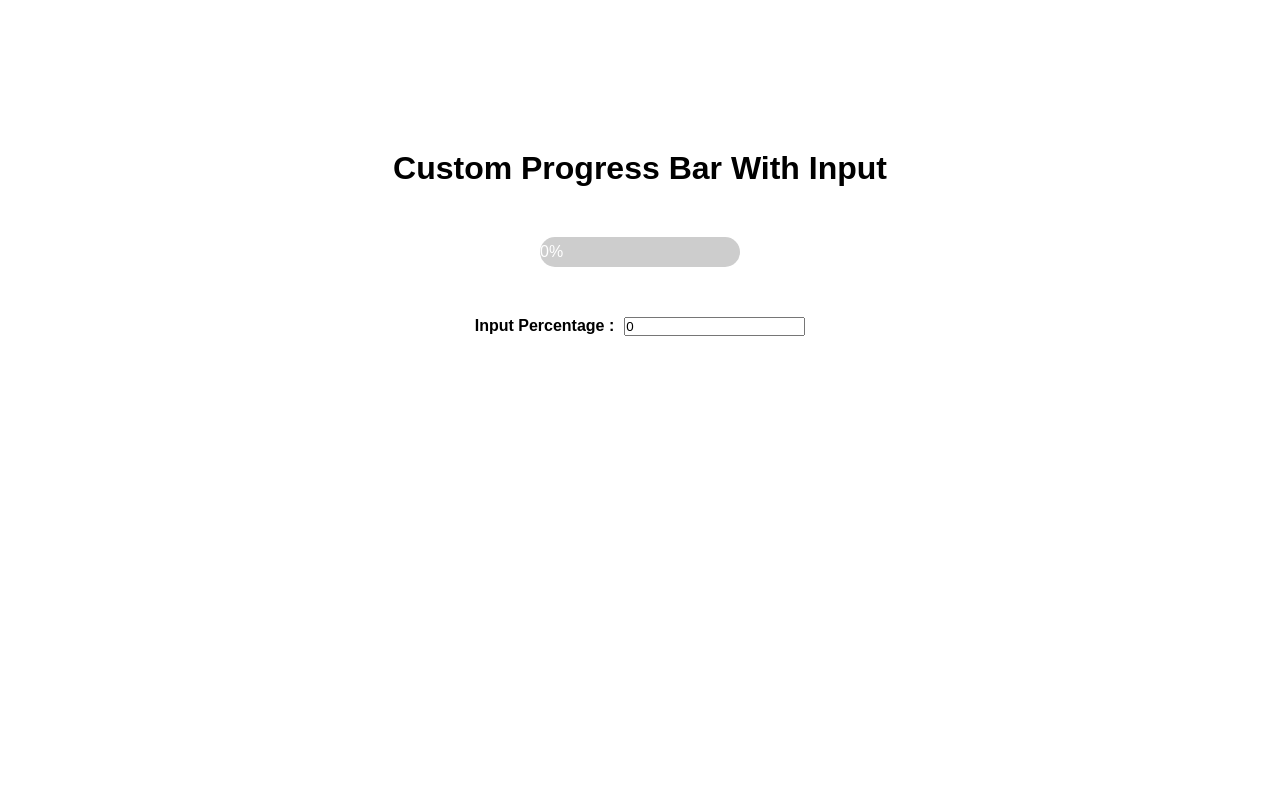
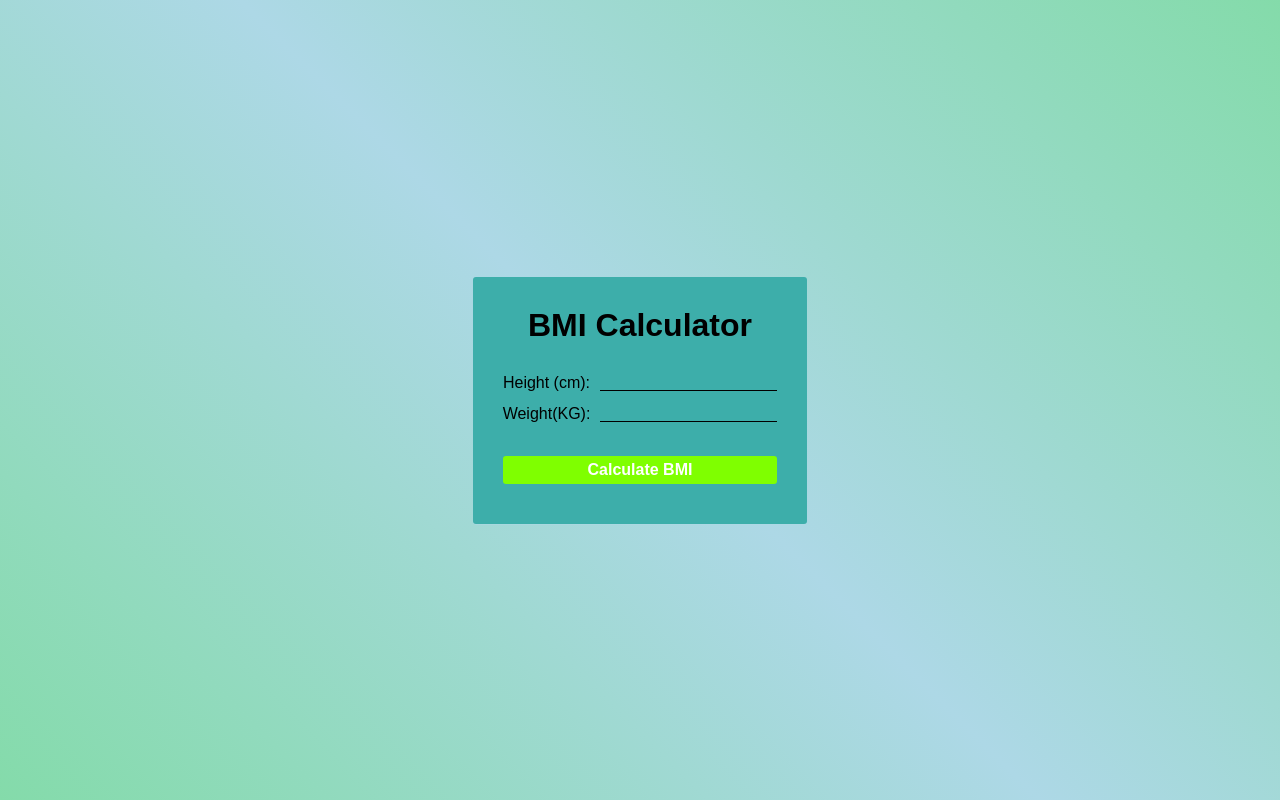
Before and after one commit to geethanjali128/25_react_projects, a React (Create React App) app: page / in a window 1280 px wide. Built offline with nearby package versions, Linux system fonts and the light colour scheme.

Commit message:
25 react projects

```diff
--- a/src/App.js
+++ b/src/App.js
@@ -2,7 +2,8 @@ import React from "react";
 import "./App.css";
 
 // import ProgressBar from "./components/custom-progress-bar/ProgressBar";
-import CustomProgressBar from "./components/custom-progress-bar-input/CustomProgressBar";
+// import CustomProgressBar from "./components/custom-progress-bar-input/CustomProgressBar";
+import BMICalculator from "./components/BMI-calculator/BmiCalculator";
 
 function App() {
   return (
@@ -19,7 +20,8 @@ function App() {
       {/* <Tip/> */}
       {/* <MusicPlayer/> */}
       {/* <ProgressBar /> */}
-      <CustomProgressBar />
+      {/* <CustomProgressBar /> */}
+      <BMICalculator />
     </div>
   );
 }
--- /dev/null
+++ b/src/components/BMI-calculator/BmiCalculator.js
@@ -0,0 +1,78 @@
+import React, { useState } from "react";
+import "./bmi.css";
+
+const BMICalculator = () => {
+  const [height, setHeight] = useState(null);
+  const [weight, setWeight] = useState(null);
+  const [bmi, setBmi] = useState(null);
+  const [errMsg, setErrMsg] = useState("");
+
+  const calculateBmi = () => {
+    // checks whether that the user enters the details correctly or not
+    if (!height || !weight) {
+      setErrMsg("Please enter both Height and Weight");
+      return;
+    }
+
+    // html input values are always treated as strings by default,parseFloat is used here to convert these string values into floating-point numbers
+    const numericHeight = parseFloat(height);
+    const numericWeight = parseFloat(weight);
+
+    if (
+      isNaN(numericHeight) ||
+      isNaN(numericWeight) ||
+      numericHeight <= 0 ||
+      numericWeight <= 0
+    ) {
+      setErrMsg("Please enter valid numeric values for both height and weight");
+      return;
+    }
+
+    const calculateHeightInMetres = numericHeight / 100;
+    const calculateBmiValue = (
+      numericWeight /
+      (calculateHeightInMetres * calculateHeightInMetres)
+    ).toFixed(2);
+    setBmi(calculateBmiValue);
+    setErrMsg("");
+  };
+  return (
+    <div className="bmi-calculator-container">
+      <div className="bmi-calculator">
+        <h1>BMI Calculator</h1>
+        <div className="input-container">
+          <label>Height (cm):</label>
+          <input
+            type="number"
+            value={height}
+            onChange={(e) => setHeight(e.target.value)}
+          />
+        </div>
+        <div className="input-container">
+          <label>Weight(KG):</label>
+          <input
+            type="number"
+            value={weight}
+            onChange={(e) => setWeight(e.target.value)}
+          />
+        </div>
+        <button onClick={calculateBmi}>Calculate BMI</button>
+        {errMsg ? <p className="err">{errMsg}</p> : null}
+        {!errMsg &&
+          bmi && ( // Show BMI result if there’s no error and BMI is calculated
+            <p className="bmi-message">
+              {bmi < 18.5
+                ? "Underweight"
+                : bmi >= 18.5 && bmi < 24.9
+                ? "Normal Weight"
+                : bmi >= 25 && bmi < 29.9
+                ? "Overweight"
+                : "Obese"}
+            </p>
+          )}
+      </div>
+    </div>
+  );
+};
+
+export default BMICalculator;
--- /dev/null
+++ b/src/components/BMI-calculator/bmi.css
@@ -0,0 +1,64 @@
+.bmi-calculator-container {
+  width: 100%;
+  height: 100vh;
+  display: flex;
+  justify-content: center;
+  align-items: center;
+  background: linear-gradient(
+    45deg,
+    rgb(132, 219, 170),
+    lightblue,
+    rgb(132, 219, 170)
+  );
+}
+
+.bmi-calculator {
+  max-width: 500px;
+  border-radius: 3px;
+  padding: 20px 30px;
+  background-color: rgb(61, 174, 170);
+  box-shadow: 0px 0.5px 1px lightblue;
+}
+
+.bmi-calculator h1 {
+  margin-top: 10px;
+  margin-bottom: 30px;
+  text-align: center;
+}
+
+.input-container {
+  display: flex;
+  align-items: center;
+  justify-content: center;
+  gap: 10px;
+  margin-bottom: 13px;
+}
+
+.input-container input {
+  outline: 0;
+  border: 0;
+  background-color: rgb(61, 174, 170);
+  border-bottom: 1.5px solid black;
+  color: chartreuse;
+}
+
+.bmi-calculator button {
+  width: 100%;
+  text-align: center;
+  margin: 20px 0;
+  padding: 5px 10px;
+  font-weight: bold;
+  cursor: pointer;
+  border: 0;
+  outline: 0;
+  border-radius: 3px;
+  background-color: chartreuse;
+  color: #fff;
+  font-size: 16px;
+}
+
+.bmi-message {
+  text-align: center;
+  margin: 5px;
+  font-weight: bold;
+}
```
